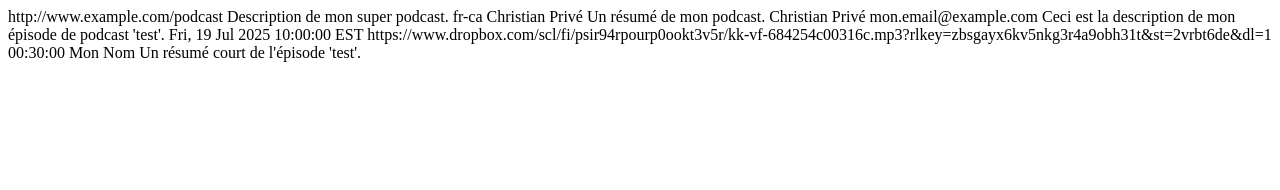
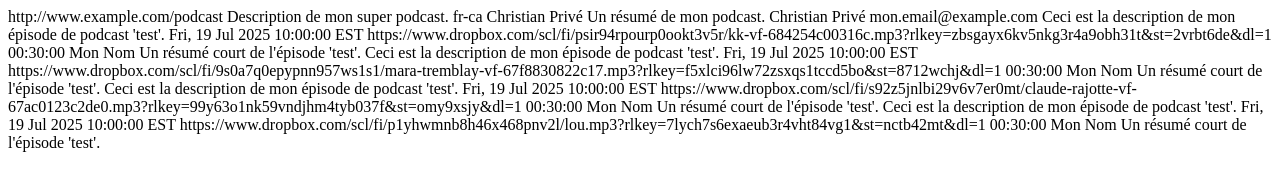
Before and after one commit to Tortue-qc/Tortue-qc.github.io, a plain HTML site: page index.html in a window 1280 px wide. Drawn offline with Linux system fonts and the light colour scheme.

Commit message:
Update index.html
3 podcasts +

```diff
--- a/index.html
+++ b/index.html
@@ -27,5 +27,35 @@
       <itunes:author>Mon Nom</itunes:author>
       <itunes:summary>Un résumé court de l'épisode 'test'.</itunes:summary>
     </item>
+    <item>
+      <title>Mara Tremblay</title>
+      <description>Ceci est la description de mon épisode de podcast 'test'.</description>
+      <pubDate>Fri, 19 Jul 2025 10:00:00 EST</pubDate>
+      <enclosure url="https://www.dropbox.com/scl/fi/9s0a7q0epypnn957ws1s1/mara-tremblay-vf-67f8830822c17.mp3?rlkey=f5xlci96lw72zsxqs1tccd5bo&st=8712wchj&dl=1" length="12345678" type="audio/mpeg"/>
+      <guid>https://www.dropbox.com/scl/fi/9s0a7q0epypnn957ws1s1/mara-tremblay-vf-67f8830822c17.mp3?rlkey=f5xlci96lw72zsxqs1tccd5bo&st=8712wchj&dl=1</guid>
+      <itunes:duration>00:30:00</itunes:duration>
+      <itunes:author>Mon Nom</itunes:author>
+      <itunes:summary>Un résumé court de l'épisode 'test'.</itunes:summary>
+    </item>
+    <item>
+      <title>Rajotte</title>
+      <description>Ceci est la description de mon épisode de podcast 'test'.</description>
+      <pubDate>Fri, 19 Jul 2025 10:00:00 EST</pubDate>
+      <enclosure url="https://www.dropbox.com/scl/fi/s92z5jnlbi29v6v7er0mt/claude-rajotte-vf-67ac0123c2de0.mp3?rlkey=99y63o1nk59vndjhm4tyb037f&st=omy9xsjy&dl=1" length="12345678" type="audio/mpeg"/>
+      <guid>https://www.dropbox.com/scl/fi/s92z5jnlbi29v6v7er0mt/claude-rajotte-vf-67ac0123c2de0.mp3?rlkey=99y63o1nk59vndjhm4tyb037f&st=omy9xsjy&dl=1</guid>
+      <itunes:duration>00:30:00</itunes:duration>
+      <itunes:author>Mon Nom</itunes:author>
+      <itunes:summary>Un résumé court de l'épisode 'test'.</itunes:summary>
+    </item>
+    <item>
+      <title>Lou Afrianne</title>
+      <description>Ceci est la description de mon épisode de podcast 'test'.</description>
+      <pubDate>Fri, 19 Jul 2025 10:00:00 EST</pubDate>
+      <enclosure url="https://www.dropbox.com/scl/fi/p1yhwmnb8h46x468pnv2l/lou.mp3?rlkey=7lych7s6exaeub3r4vht84vg1&st=nctb42mt&dl=1" length="12345678" type="audio/mpeg"/>
+      <guid>https://www.dropbox.com/scl/fi/p1yhwmnb8h46x468pnv2l/lou.mp3?rlkey=7lych7s6exaeub3r4vht84vg1&st=nctb42mt&dl=1</guid>
+      <itunes:duration>00:30:00</itunes:duration>
+      <itunes:author>Mon Nom</itunes:author>
+      <itunes:summary>Un résumé court de l'épisode 'test'.</itunes:summary>
+    </item>
   </channel>
 </rss>
```
